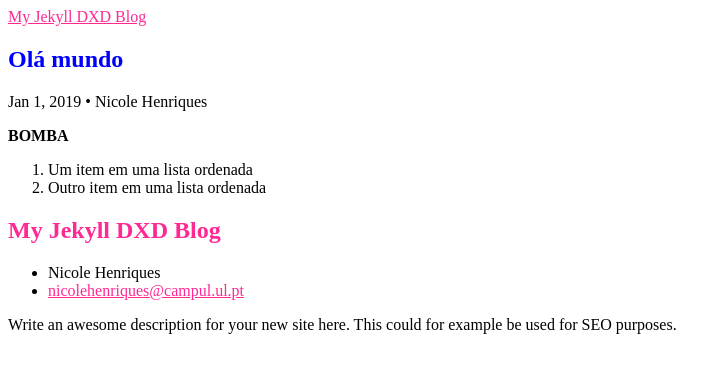
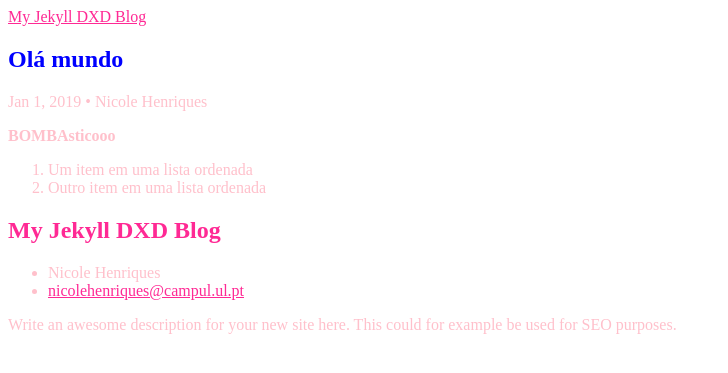
Before and after one commit to nicolehenriqs/nicolehenriqs.github.io, a Jekyll site: the page built from _posts/2019-01-01-ola-mundo.md, in a window 1280 px wide. Shown: the top 373 px of the page, without its empty margins (0-728 px from the left). Built offline with Jekyll 4.4.1, drawn with Linux system fonts in a browser that asks for light colours; some web fonts are replaced.

Commit message:
now it's pink

```diff
--- a/_posts/2019-01-01-ola-mundo.md
+++ b/_posts/2019-01-01-ola-mundo.md
@@ -6,7 +6,7 @@ color: blue;
 featured: blue;
 ---
 
-**BOMBA**
+**BOMBAsticooo**
 
 1. Um item em uma lista ordenada
 2. Outro item em uma lista ordenada
--- a/_sass/omeuestilo.scss
+++ b/_sass/omeuestilo.scss
@@ -5,6 +5,7 @@ $brandcolor: #ff2994;
 
 body{
     font-family: $mytype;
+    color: pink;
 }
 
 a,h2{
```
Also changed, not shown: 1 other file.
